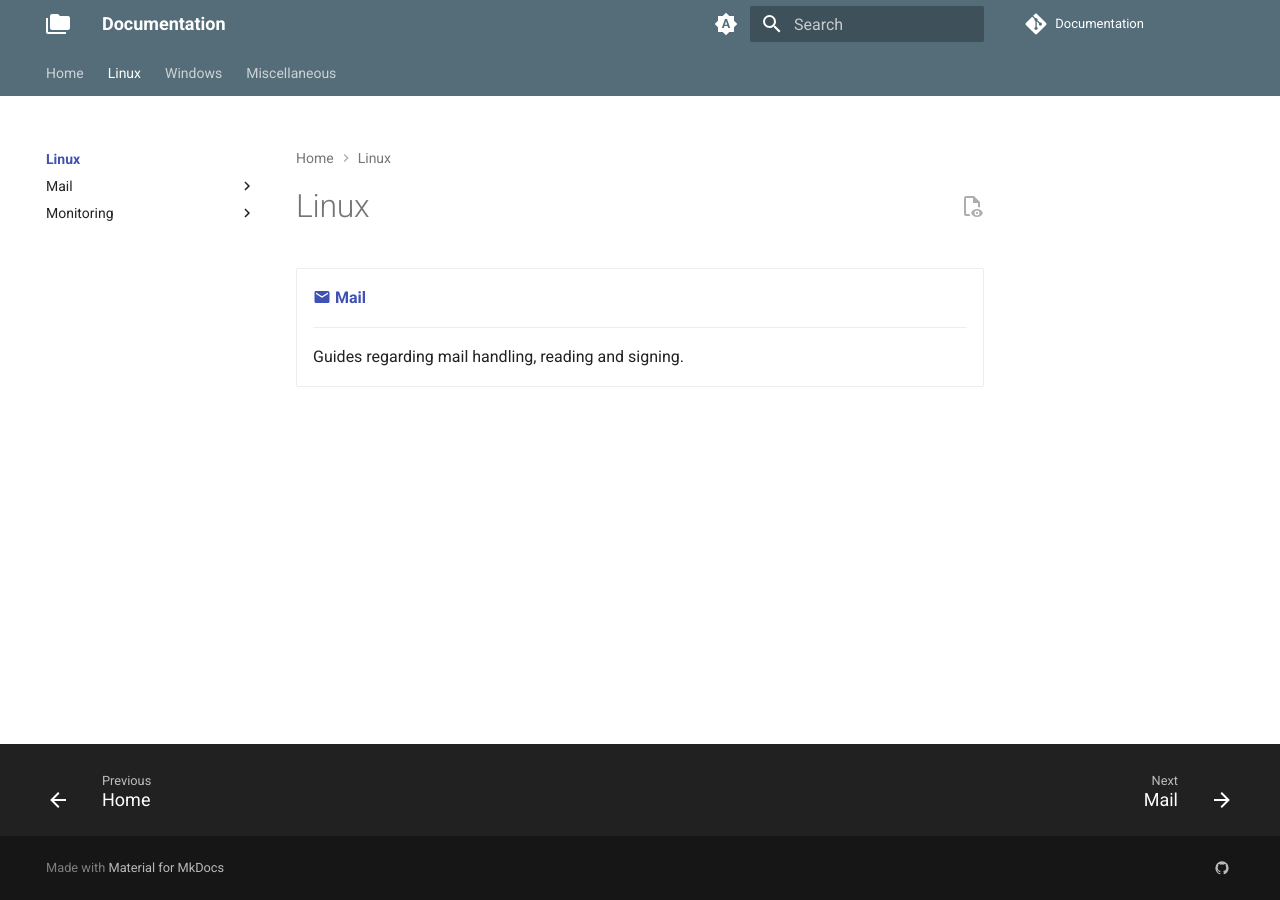
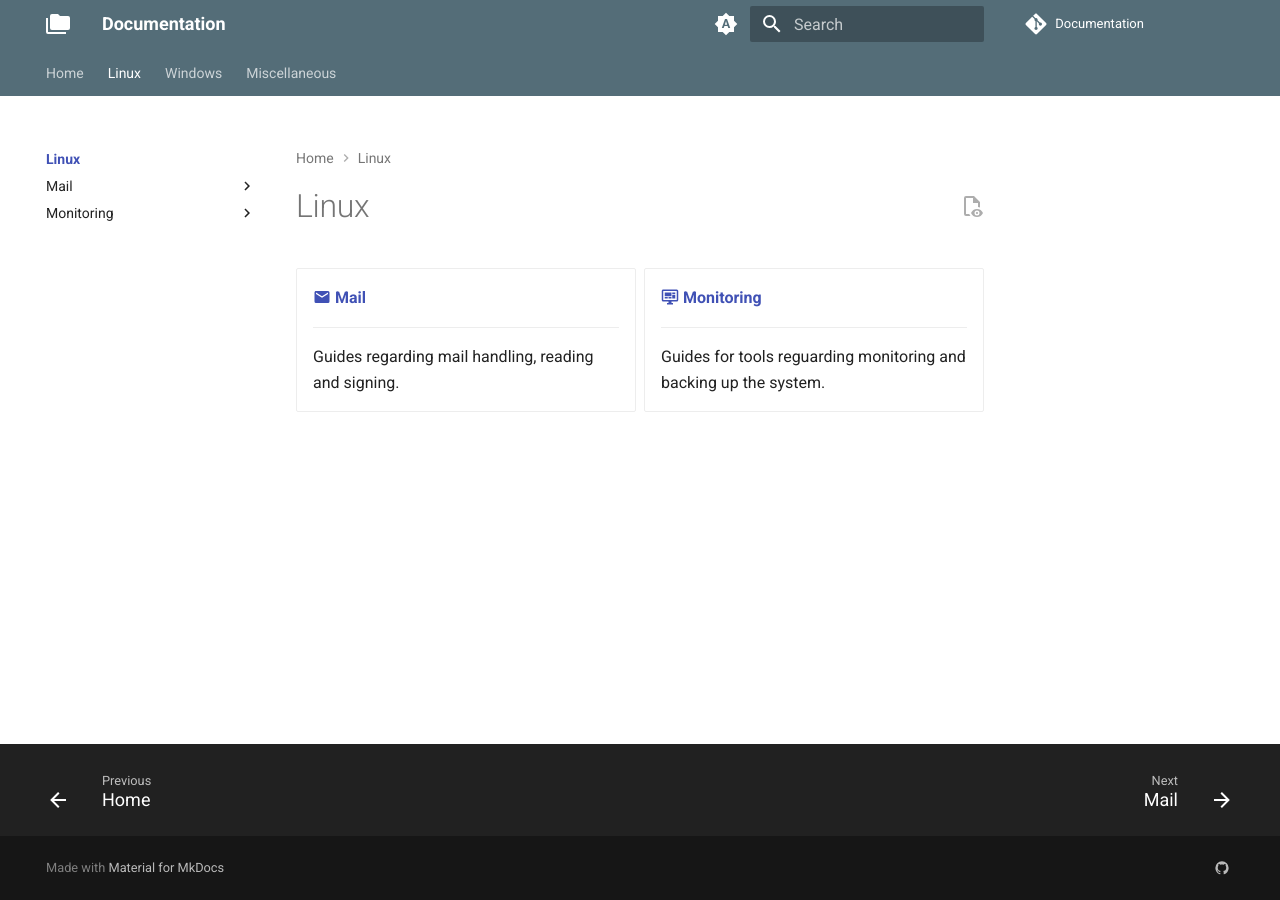
Before and after one commit to FlagHunter01/documentation.frolov.eu, an MkDocs documentation site: the page built from docs/linux/index.md, in a window 1280 px wide. Built offline with MkDocs 1.6.1 and Material for MkDocs 9.7.7, drawn with Linux system fonts in a browser that asks for light colours; plug-ins that fetch from the network failed and are left out; comment, search, counter and statistics services are not loaded.

Commit message:
Add monitoring to linux index

```diff
--- a/docs/linux/index.md
+++ b/docs/linux/index.md
@@ -11,4 +11,10 @@ description: This section contains all the guides regarding the Linux OS. This i
 
     Guides regarding mail handling, reading and signing.
 
+-   **[:material-monitor-dashboard: Monitoring](monitoring/index.md)**
+
+    ---
+
+    Guides for tools reguarding monitoring and backing up the system.
+
 </div>
```
